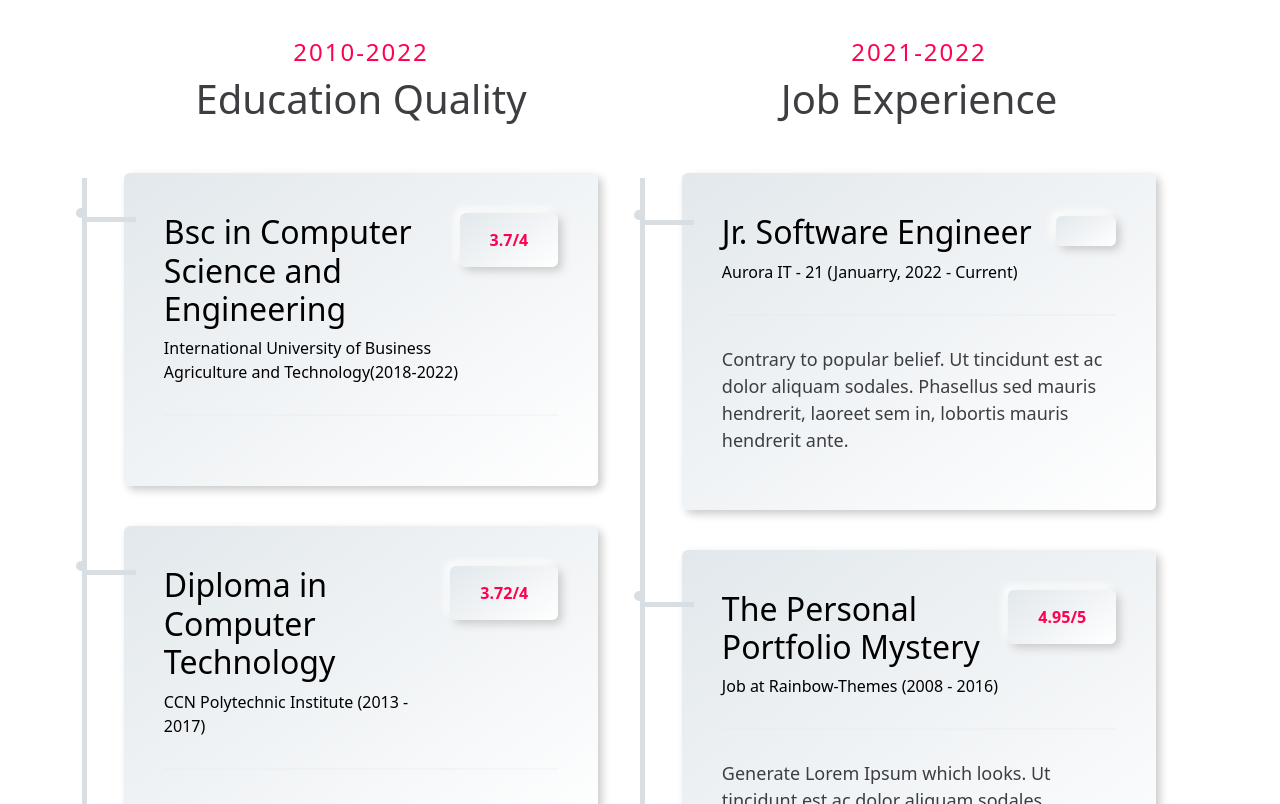
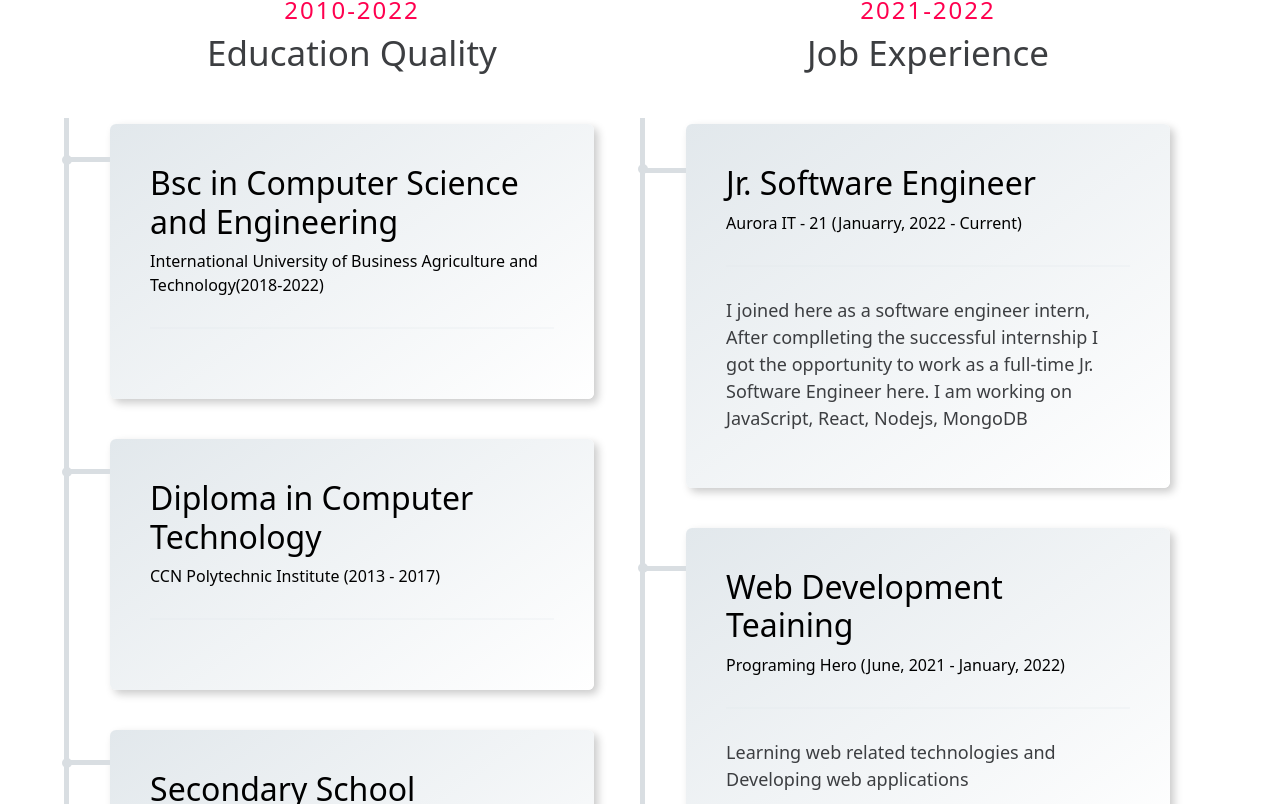
Before and after one commit to Sadik182/Developer-Portfolio, a React (Create React App) app: page / in a window 1280 px wide. Shown: the part 2316-3120 px from the top of the page. Built offline with nearby package versions, Linux system fonts and the light colour scheme.

Commit message:
Resume page is done

```diff
--- a/src/component/Hero/Home.css
+++ b/src/component/Hero/Home.css
@@ -114,7 +114,7 @@
   background: linear-gradient(145deg, #e2e8ec, #ffffff);
   box-shadow: 4px 4px 8px #cbcbcb, -4px -4px 8px #ffffff;
   border-radius: 10px;
-  height: 500px;
+  height: 83%;
   width: 100%;
   margin-top: 30%;
 }
@@ -123,7 +123,7 @@
   top: 0;
   left: 75;
   width: 100%;
-  height: 600px;
+  height: 100%;
 }
 @media (max-width: 1366px) {
   .hero .left {
--- a/src/component/Resume/Card.js
+++ b/src/component/Resume/Card.js
@@ -9,9 +9,6 @@ const Card = (props) => {
             <h2>{props.title}</h2>
             <span>{props.year}</span>
           </div>
-          <div className='rate'>
-            <button className='btn_shadow '>{props.rate}</button>
-          </div>
         </div>
         <hr />
         <p>{props.desc}</p>
--- a/src/component/Resume/Resume.css
+++ b/src/component/Resume/Resume.css
@@ -1,8 +1,8 @@
 .Resume .heading h1 {
-  font-size: 40px;
+  font-size: 35px;
 }
 .Resume .content {
-  max-width: 85%;
+  max-width: 84%;
   margin: auto;
 }
 .Resume .box {
@@ -49,7 +49,7 @@
   position: absolute;
   top: 16%;
   left: 0;
-  height: 80vh;
+  height: 80%;
   width: 5px;
   background: #d9dee2;
   z-index: -2;
@@ -57,10 +57,10 @@
 .Resume .box::after {
   content: "";
   position: absolute;
-  top: 14%;
-  left: -8%;
+  top: 12%;
+  left: -9%;
   height: 5px;
-  width: 50px;
+  width: 9%;
   background: #d9dee2;
 }
 .Resume .box::before {
@@ -76,7 +76,7 @@
   z-index: 5;
   transition: 0.5s;
 }
-.Resume .box:hover.box:before {
+.Resume .box:hover .box:before {
   background: #ff3a75;
 }
 @media (max-width: 768px) {
--- a/src/component/Resume/Resume.js
+++ b/src/component/Resume/Resume.js
@@ -1,57 +1,58 @@
-import React from "react"
-import "./Resume.css"
-import ResumeApi from "./ResumeApi"
-import Card from "./Card"
+import React from "react";
+import "./Resume.css";
+import ResumeApi from "./ResumeApi";
+import Card from "./Card";
 
 const Resume = () => {
   return (
     <>
-      <section className='Resume' id='resume'>
-        <div className='container top'>
-          <div className='heading text-center'>
-            <h4>7+ YEARS OF EXPERIENCE</h4>
+      <section className="Resume" id="resume">
+        <div className="container1 top">
+          <div className="heading text-center">
             <h1>My Resume</h1>
           </div>
 
-          <div className='content-section mtop d_flex'>
-            <div className='left'>
-              <div className='heading text-center'>
+          <div className="content-section mtop d_flex">
+            <div className="left">
+              <div className="heading text-center">
                 <h4>2010-2022</h4>
                 <h1>Education Quality</h1>
               </div>
 
-              <div className='content'>
+              <div className="content">
                 {ResumeApi.map((val, id) => {
                   if (val.category === "education") {
-                    return <Card key={id} title={val.title} year={val.year} rate={val.rate} desc={val.desc} />
+                    return (
+                      <Card
+                        key={id}
+                        title={val.title}
+                        year={val.year}
+                        rate={val.rate}
+                        desc={val.desc}
+                      />
+                    );
                   }
                 })}
-
-                {/*<div className='box btn_shadow'>
-                  <div className='title_content d_flex'>
-                    <div className='title'>
-                      <h2>Personal Portfolio April Fools</h2>
-                      <span>University of DVI (1997 - 2001)</span>
-                    </div>
-                    <div className='rate'>
-                      <button className='btn_shadow '>4.30/5</button>
-                    </div>
-                  </div>
-                  <hr />
-                  <p> The education should be very interactual. Ut tincidunt est ac dolor aliquam sodales. Phasellus sed mauris hendrerit, laoreet sem in, lobortis mauris hendrerit ante.</p>
-                </div>*/}
               </div>
             </div>
-            <div className='left'>
-              <div className='heading text-center'>
+            <div className="left">
+              <div className="heading text-center">
                 <h4>2021-2022</h4>
                 <h1>Job Experience</h1>
               </div>
 
-              <div className='content'>
+              <div className="content">
                 {ResumeApi.map((val, index) => {
                   if (val.category === "experience") {
-                    return <Card key={index} title={val.title} year={val.year} rate={val.rate} desc={val.desc} />
+                    return (
+                      <Card
+                        key={index}
+                        title={val.title}
+                        year={val.year}
+                        rate={val.rate}
+                        desc={val.desc}
+                      />
+                    );
                   }
                 })}
               </div>
@@ -60,7 +61,7 @@ const Resume = () => {
         </div>
       </section>
     </>
-  )
-}
+  );
+};
 
-export default Resume
+export default Resume;
--- a/src/component/Resume/ResumeApi.js
+++ b/src/component/Resume/ResumeApi.js
@@ -26,14 +26,14 @@ const ResumeApi = [
     category: "experience",
     year: "Aurora IT - 21 (Januarry, 2022 - Current)",
     title: "Jr. Software Engineer",
-    desc: "Contrary to popular belief. Ut tincidunt est ac dolor aliquam sodales. Phasellus sed mauris hendrerit, laoreet sem in, lobortis mauris hendrerit ante.",
+    desc: "I joined here as a software engineer intern, After complleting the successful internship I got the opportunity to work as a full-time Jr. Software Engineer here. I am working on JavaScript, React, Nodejs, MongoDB "
   },
   {
     id: 5,
     category: "experience",
-    year: "Job at Rainbow-Themes (2008 - 2016) ",
-    title: "The Personal Portfolio Mystery",
-    desc: "Generate Lorem Ipsum which looks. Ut tincidunt est ac dolor aliquam sodales. Phasellus sed mauris hendrerit, laoreet sem in, lobortis mauris hendrerit ante.",
+    year: "Programing Hero (June, 2021 - January, 2022) ",
+    title: "Web Development Teaining",
+    desc: "Learning web related technologies and Developing web applications",
     rate: "4.95/5 ",
   },
 
```
